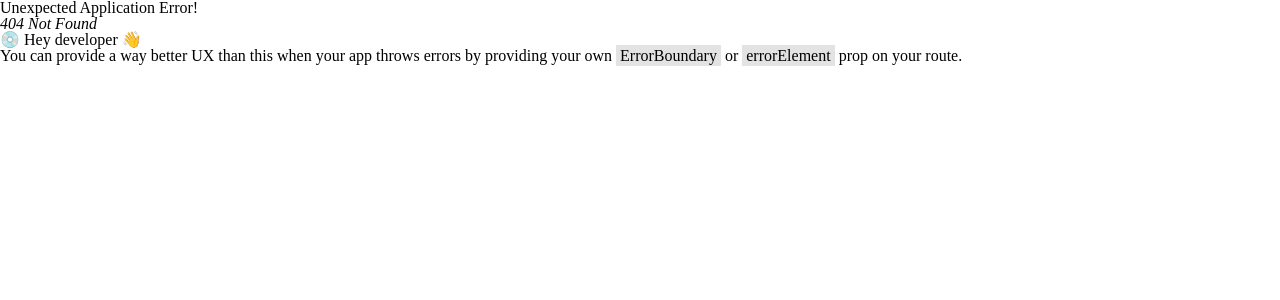
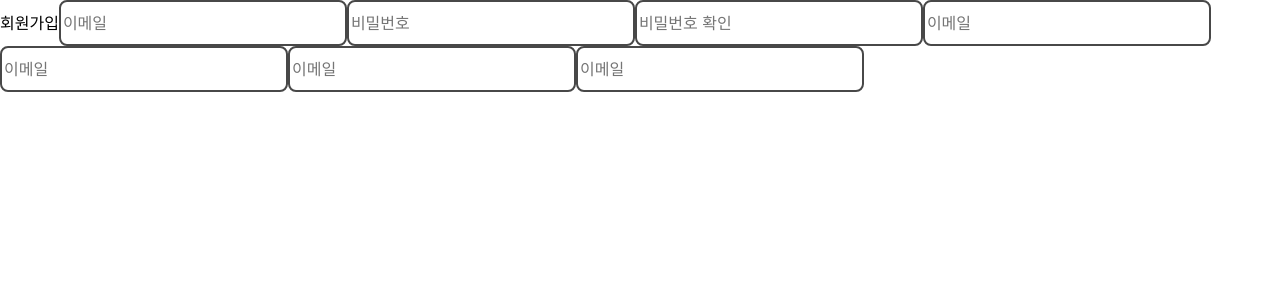
Before and after one commit to noobsoda/Team-EggplantGarage, a React (Create React App) app in the folder frontend/: page /signupemail in a window 1280 px wide. Before the commit this address had no page. Shown: the top 300 px of the page. Built offline with nearby package versions, Linux system fonts and the light colour scheme.

Commit message:
[Feat] 이메일 회원가입 클릭시 이동

```diff
--- a/frontend/src/Pages/SignUp.jsx
+++ b/frontend/src/Pages/SignUp.jsx
@@ -1,5 +1,16 @@
 import React from "react";
+import { useNavigate } from "react-router-dom";
+import BigButton from "../Atoms/Buttons/BigButtonColor";
 
 export default function Main() {
-  return <div>회원가입이요</div>;
+  const navigate = useNavigate();
+  function goToEmail() {
+    navigate("/signupemail");
+  }
+  return (
+    <div>
+      회원가입
+      <BigButton name="이메일로 가입하기" buttonClick={goToEmail}></BigButton>
+    </div>
+  );
 }
--- /dev/null
+++ b/frontend/src/Pages/SignUpEmail.jsx
@@ -0,0 +1,17 @@
+import React from "react";
+import BigInputBox from "../Atoms/Inputs/BigInputBox";
+
+export default function Main() {
+  return (
+    <div>
+      회원가입
+      <BigInputBox placehold="이메일" />
+      <BigInputBox placehold="비밀번호" />
+      <BigInputBox placehold="비밀번호 확인" />
+      <BigInputBox placehold="이메일" />
+      <BigInputBox placehold="이메일" />
+      <BigInputBox placehold="이메일" />
+      <BigInputBox placehold="이메일" />
+    </div>
+  );
+}
--- a/frontend/src/Router.jsx
+++ b/frontend/src/Router.jsx
@@ -5,6 +5,7 @@ import { createBrowserRouter, RouterProvider } from "react-router-dom";
 import Main from "./Pages/Main";
 import LiveShowSubmit from "./Pages/LiveShowSubmit";
 import SignUp from "./Pages/SignUp";
+import SignUpEmail from "./Pages/SignUpEmail";
 import Login from "./Pages/Login";
 
 const Router = () => {
@@ -16,6 +17,7 @@ const Router = () => {
     { path: "/liveshowsubmit", element: <LiveShowSubmit /> },
     { path: "/login", element: <Login /> },
     { path: "/signup", element: <SignUp /> },
+    { path: "/signupemail", element: <SignUpEmail /> },
   ]);
 
   return (
```
